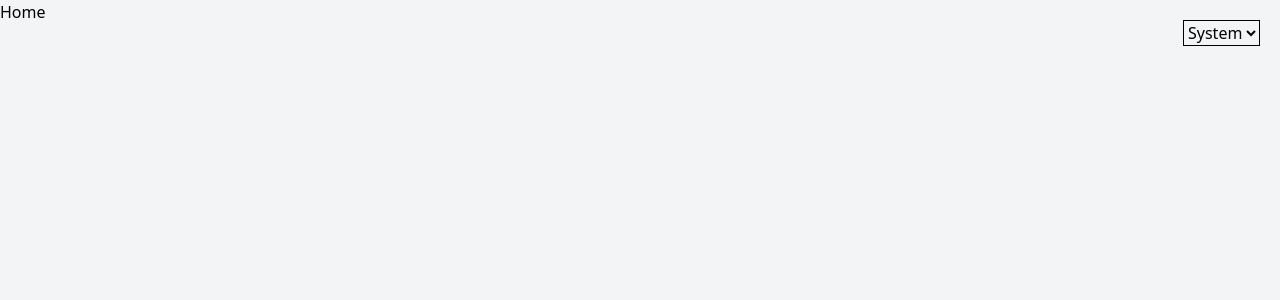
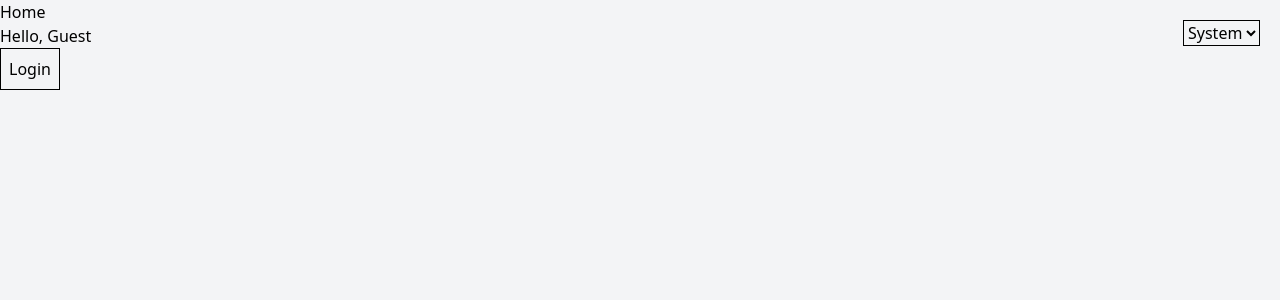
Before and after one commit to saciinol/e-commerce, a React (Vite) app in the folder frontend/: page / in a window 1280 px wide. Shown: the top 300 px of the page. Built offline with nearby package versions, Linux system fonts and the light colour scheme; no server answers.

Commit message:
blablabla

```diff
--- a/frontend/src/App.tsx
+++ b/frontend/src/App.tsx
@@ -1,5 +1,5 @@
 import React, { lazy, Suspense, useEffect } from 'react';
-import { Navigate, useLocation, Routes, Route } from 'react-router-dom';
+import { Navigate, Routes, Route } from 'react-router-dom';
 import { useAuthActions, useAuthenticated, useInitialized } from './store/auth.store';
 import { PageLoader } from './components/ui/LoadingSpinner';
 import ScrollToTop from './components/ui/ScrollToTop';
@@ -11,33 +11,22 @@ const Login = lazy(() => import('./pages/Login'));
 const Register = lazy(() => import('./pages/Register'));
 const Home = lazy(() => import('./pages/Home'));
 
-// interface ProviderProps {
-// 	children: React.ReactNode;
-// }
+interface ProviderProps {
+	children: React.ReactNode;
+}
 
-// const ProtectedRoute = ({ children }: ProviderProps) => {
-// 	const isAuthenticated = useAuthenticated();
-// 	const location = useLocation();
+const PublicRoute = ({ children }: ProviderProps) => {
+	const isAuthenticated = useAuthenticated();
 
-// 	if (!isAuthenticated) {
-// 		return <Navigate to="/login" state={{ from: location }} replace />;
-// 	}
+	if (isAuthenticated) {
+		return <Navigate to="/" replace />;
+	}
 
-// 	return <>{children}</>;
-// };
-
-// const PublicRoute = ({ children }: ProviderProps) => {
-// 	const isAuthenticated = useAuthenticated();
-
-// 	if (isAuthenticated) {
-// 		return <Navigate to="/" replace />;
-// 	}
-
-// 	return <>{children}</>;
-// };
+	return <>{children}</>;
+};
 
 const App = () => {
-  useApplyTheme();
+	useApplyTheme();
 
 	const { restoreSession } = useAuthActions();
 	const isInitialized = useInitialized();
@@ -57,35 +46,28 @@ const App = () => {
 
 			<ToastContainer />
 
-      <ThemeToggle />
+			<ThemeToggle />
 
 			<Routes>
 				<Route
 					path="/login"
 					element={
-						// <PublicRoute>
-						<Login />
-						// </PublicRoute>
+						<PublicRoute>
+							<Login />
+						</PublicRoute>
 					}
 				/>
 
 				<Route
 					path="/register"
 					element={
-						// <PublicRoute>
-						<Register />
-						// </PublicRoute>
+						<PublicRoute>
+							<Register />
+						</PublicRoute>
 					}
 				/>
 
-				<Route
-					path="/"
-					element={
-						// <ProtectedRoute>
-						<Home />
-						// </ProtectedRoute>
-					}
-				/>
+				<Route path="/" element={<Home />} />
 			</Routes>
 		</Suspense>
 	);
--- a/frontend/src/pages/Home.tsx
+++ b/frontend/src/pages/Home.tsx
@@ -1,14 +1,40 @@
-import { useAuthenticated } from "../store/auth.store";
+import { Link, useNavigate } from 'react-router-dom';
+import { useAuthActions, useAuthenticated, useUser } from '../store/auth.store';
+import { useToastActions } from '../store/toast.store';
 
 const Home = () => {
-  const isAuthenticated = useAuthenticated();
+	const navigate = useNavigate();
+	const isAuthenticated = useAuthenticated();
+	const user = useUser();
+	const { logout } = useAuthActions();
+	const { showSuccess, showError } = useToastActions();
 
-  return (
-    <div>
-      Home
-      {isAuthenticated && 'User'}
-    </div>
-  )
-}
+	const handleLogout = async () => {
+		try {
+			await logout();
+			showSuccess('Logout successful!');
+			navigate('/login');
+		} catch (error) {
+			showError(error);
+		}
+	};
+
+	return (
+		<div>
+			<p>Home</p>
+			<p>Hello, {isAuthenticated ? user?.name : 'Guest'}</p>
+
+			{isAuthenticated ? (
+				<button onClick={handleLogout} className="border p-2 cursor-pointer">
+					<p>Logout</p>
+				</button>
+			) : (
+				<button className="border p-2 cursor-pointer">
+					<Link to="/login">Login</Link>
+				</button>
+			)}
+		</div>
+	);
+};
 
 export default Home;
```
